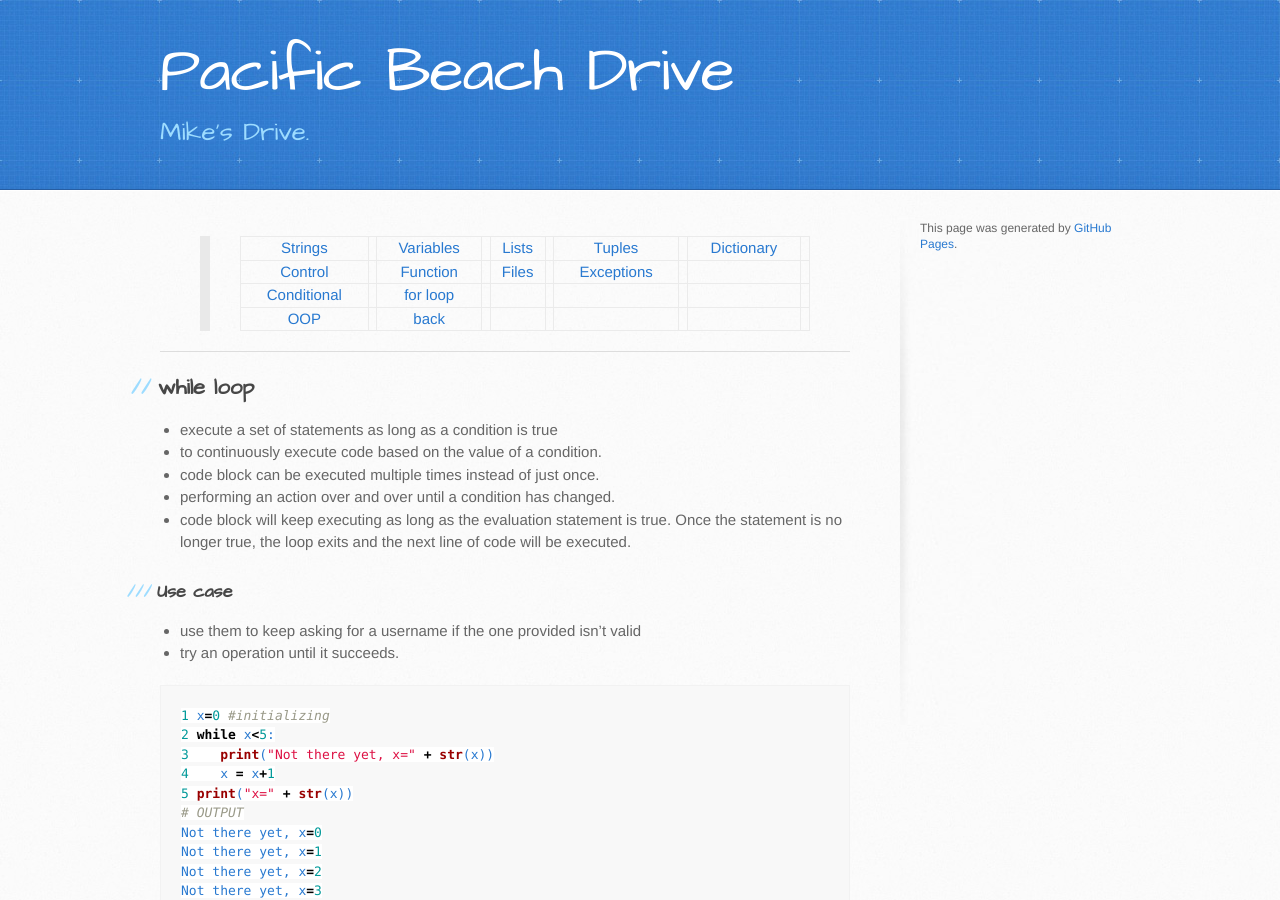
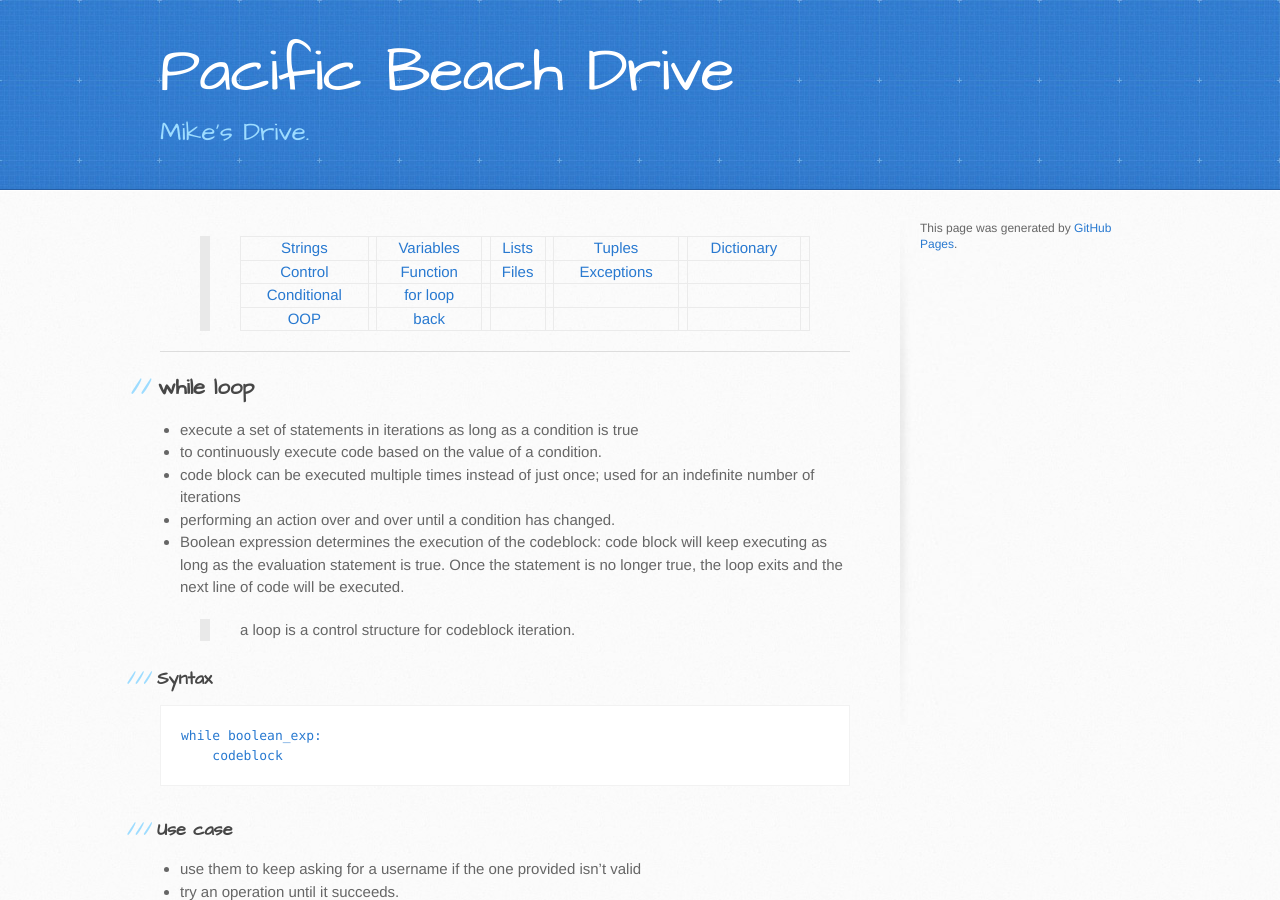
Before and after one commit to trumpfheller/trumpfheller.github.io, a Jekyll site: the page built from python/c_while.md, in a window 1280 px wide and 900 px high. Built offline with Jekyll 4.4.1, drawn with Linux system fonts in a browser that asks for light colours.

Commit message:
Update c_while.md

````diff
--- a/python/c_while.md
+++ b/python/c_while.md
@@ -10,12 +10,23 @@ layout: default
 ***
 
 ## while loop
-- execute a set of statements as long as a condition is true
+
+- execute a set of statements in iterations as long as a condition is true
 - to continuously execute code based on the value of a condition.
-- code block can be executed multiple times instead of just once.
+- code block can be executed multiple times instead of just once; used for an indefinite number of iterations
 - performing an action over and over until a condition has changed.
-- code block will keep executing as long as the evaluation
+- Boolean expression determines the execution of the codeblock: code block will keep executing as long as the evaluation
 statement is true. Once the statement is no longer true, the loop exits and the next line of code will be executed.
+
+> a loop is a control structure for codeblock iteration.
+
+### Syntax
+
+
+```pythyon
+while boolean_exp:
+    codeblock
+```
 
 ### Use case
 - use them to keep asking for a username if the one provided isn't valid
````
